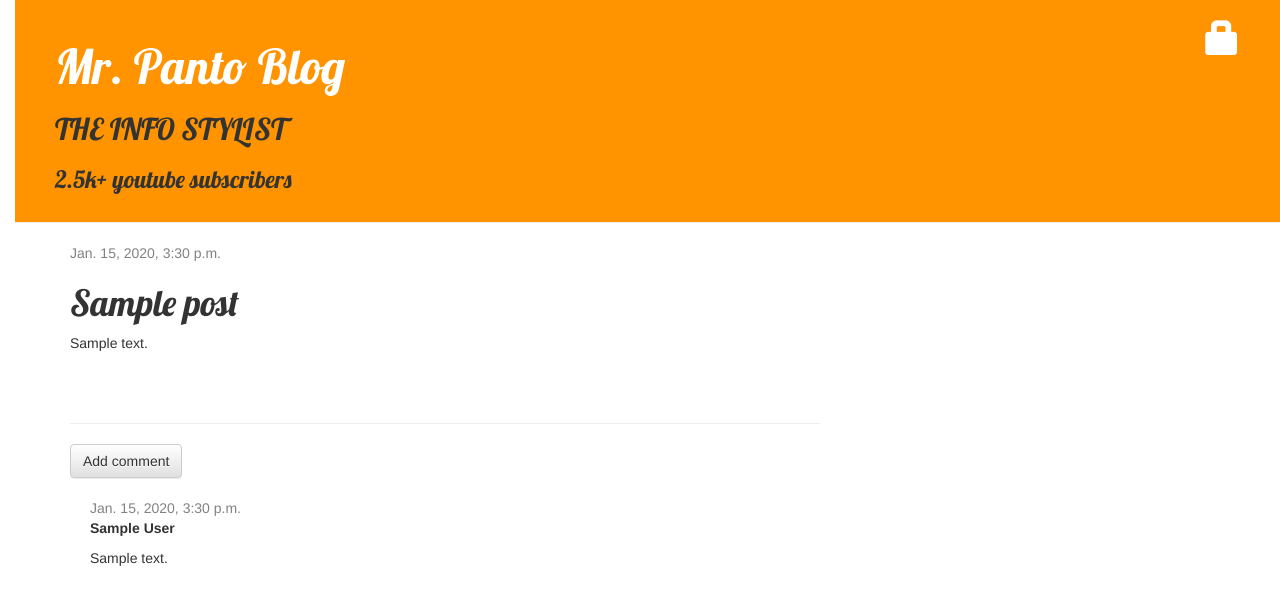
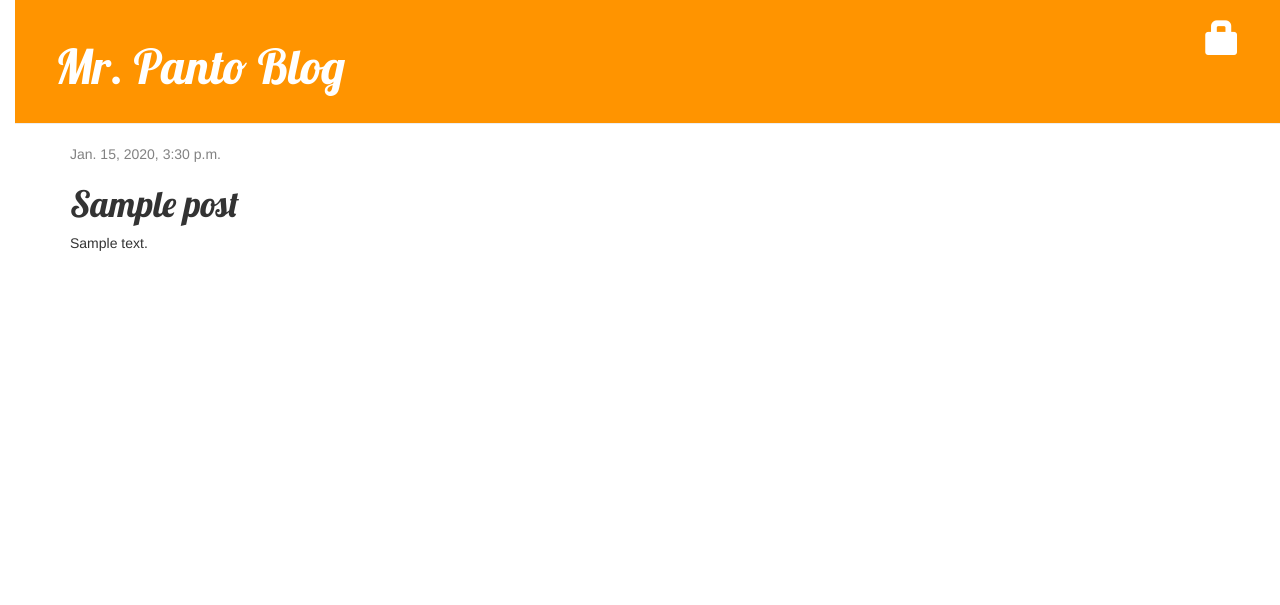
Before and after one commit to bhupeshk3014/my-first-blog, a Django app: page /post/1/ in a window 1280 px wide. Shown: the top 605 px of the page. Run offline with Django 3.2, Linux system fonts and the light colour scheme; tables that the repository leaves empty hold one stand-in row (values such as "Sample post"); some libraries are stand-ins or nearby versions.

Commit message:
modified everything in comment.

```diff
--- a/blog/admin.py
+++ b/blog/admin.py
@@ -1,5 +1,4 @@
 from django.contrib import admin
-from .models import Post, Comment
+from .models import Post
 
 admin.site.register(Post)
-admin.site.register(Comment)
--- a/blog/models.py
+++ b/blog/models.py
@@ -17,23 +17,3 @@ class Post(models.Model):
 
     def __str__(self):
         return self.title
-
-
-
-class Comment(models.Model):
-    post = models.ForeignKey('blog.Post', related_name='comments')
-    author = models.CharField(max_length=200)
-    text = models.TextField()
-    created_date = models.DateTimeField(default=timezone.now)
-    approved_comment = models.BooleanField(default=False)
-
-
-    def approve(self):
-        self.approved_comment = True
-        self.save()
-
-    def __str__(self):
-        return self.text
-
-    def approved_comments(self):
-        return self.comments.filter(approved_comment=True)
--- a/blog/static/css/blog.css
+++ b/blog/static/css/blog.css
@@ -53,7 +53,3 @@ h1, h2, h3, h4 {
 .post h1 a, .post h1 a:visited {
     color: #000000;
 }
-
-.comment {
-    margin: 20px 0px 20px 20px;
-}
--- a/blog/templates/blog/base.html
+++ b/blog/templates/blog/base.html
@@ -17,8 +17,6 @@
         <a href="{% url 'login' %}" class="top-menu"><span class="glyphicon glyphicon-lock"></span></a>
     {% endif %}
             <h1><a href="/">Mr. Panto Blog</a></h1>
-            <h2>THE INFO STYLIST</h2>
-            <h3>2.5k+ youtube subscribers</h3>
         </div>
         <div class="content container">
             <div class="row">
--- a/blog/templates/blog/post_detail.html
+++ b/blog/templates/blog/post_detail.html
@@ -18,25 +18,6 @@
         <p>{{ post.text|linebreaksbr }}</p>
     </div>
 
-    <hr>
-    <a class="btn btn-default" href="{% url 'add_comment_to_post' pk=post.pk %}">Add comment</a>
 
-{% for comment in post.comments.all %}
-    {% if user.is_authenticated or comment.approved_comment %}
-    <div class="comment">
-        <div class="date">
-            {{ comment.created_date }}
-            {% if not comment.approved_comment %}
-                <a class="btn btn-default" href="{% url 'comment_remove' pk=comment.pk %}"><span class="glyphicon glyphicon-remove"></span></a>
-                <a class="btn btn-default" href="{% url 'comment_approve' pk=comment.pk %}"><span class="glyphicon glyphicon-ok"></span></a>
-            {% endif %}
-        </div>
-        <strong>{{ comment.author }}</strong>
-        <p>{{ comment.text|linebreaks }}</p>
-    </div>
-    {% endif %}
-{% empty %}
-    <p>No comments here yet :(</p>
-{% endfor %}
 
 {% endblock %}
--- a/blog/templates/blog/post_list.html
+++ b/blog/templates/blog/post_list.html
@@ -8,7 +8,6 @@
             </div>
                 <h1><a href="{% url 'post_detail' pk=post.pk %}">{{ post.title }}</a></h1>
             <p>{{ post.text|linebreaksbr }}</p>
-            <a href="{% url 'post_detail' pk=post.pk %}">Comments: {{ post.approved_comments.count }}</a>
         </div>
     {% endfor %}
 {% endblock %}
--- a/blog/urls.py
+++ b/blog/urls.py
@@ -9,8 +9,6 @@ urlpatterns = [
     url(r'^drafts/$', views.post_draft_list, name='post_draft_list'),
     url(r'^post/(?P<pk>\d+)/publish/$', views.post_publish, name='post_publish'),
     url(r'^post/(?P<pk>\d+)/remove/$', views.post_remove, name='post_remove'),
-    url(r'^post/(?P<pk>\d+)/comment/$', views.add_comment_to_post, name='add_comment_to_post'),
-    url(r'^comment/(?P<pk>\d+)/approve/$', views.comment_approve, name='comment_approve'),
-    url(r'^comment/(?P<pk>\d+)/remove/$', views.comment_remove, name='comment_remove'),
+
 
 ]
--- a/blog/views.py
+++ b/blog/views.py
@@ -1,9 +1,9 @@
 from django.shortcuts import redirect
 from django.shortcuts import render
 from django.utils import timezone
-from .models import Post, Comment
+from .models import Post
 from django.shortcuts import render, get_object_or_404
-from .forms import PostForm, CommentForm
+from .forms import PostForm
 from django.contrib.auth.decorators import login_required
 
 
@@ -58,28 +58,3 @@ def post_remove(request, pk):
     post = get_object_or_404(Post, pk=pk)
     post.delete()
     return redirect('post_list')
-
-def add_comment_to_post(request, pk):
-    post = get_object_or_404(Post, pk=pk)
-    if request.method == "POST":
-        form = CommentForm(request.POST)
-        if form.is_valid():
-            comment = form.save(commit=False)
-            comment.post = post
-            comment.save()
-            return redirect('post_detail', pk=post.pk)
-    else:
-        form = CommentForm()
-    return render(request, 'blog/add_comment_to_post.html', {'form': form})
-
-@login_required
-def comment_approve(request, pk):
-    comment = get_object_or_404(Comment, pk=pk)
-    comment.approve()
-    return redirect('post_detail', pk=comment.post.pk)
-
-@login_required
-def comment_remove(request, pk):
-    comment = get_object_or_404(Comment, pk=pk)
-    comment.delete()
-    return redirect('post_detail', pk=comment.post.pk)
--- a/mysite/settings.py
+++ b/mysite/settings.py
@@ -118,3 +118,5 @@ USE_TZ = True
 
 STATIC_URL = '/static/'
 STATIC_ROOT = os.path.join(BASE_DIR, 'static')
+
+LOGIN_REDIRECT_URL = '/'
```
Also changed, not shown: blog/forms.py (+1 -7 lines), blog/templates/blog/add_comment_to_post.html (deleted, +0 -9 lines).
